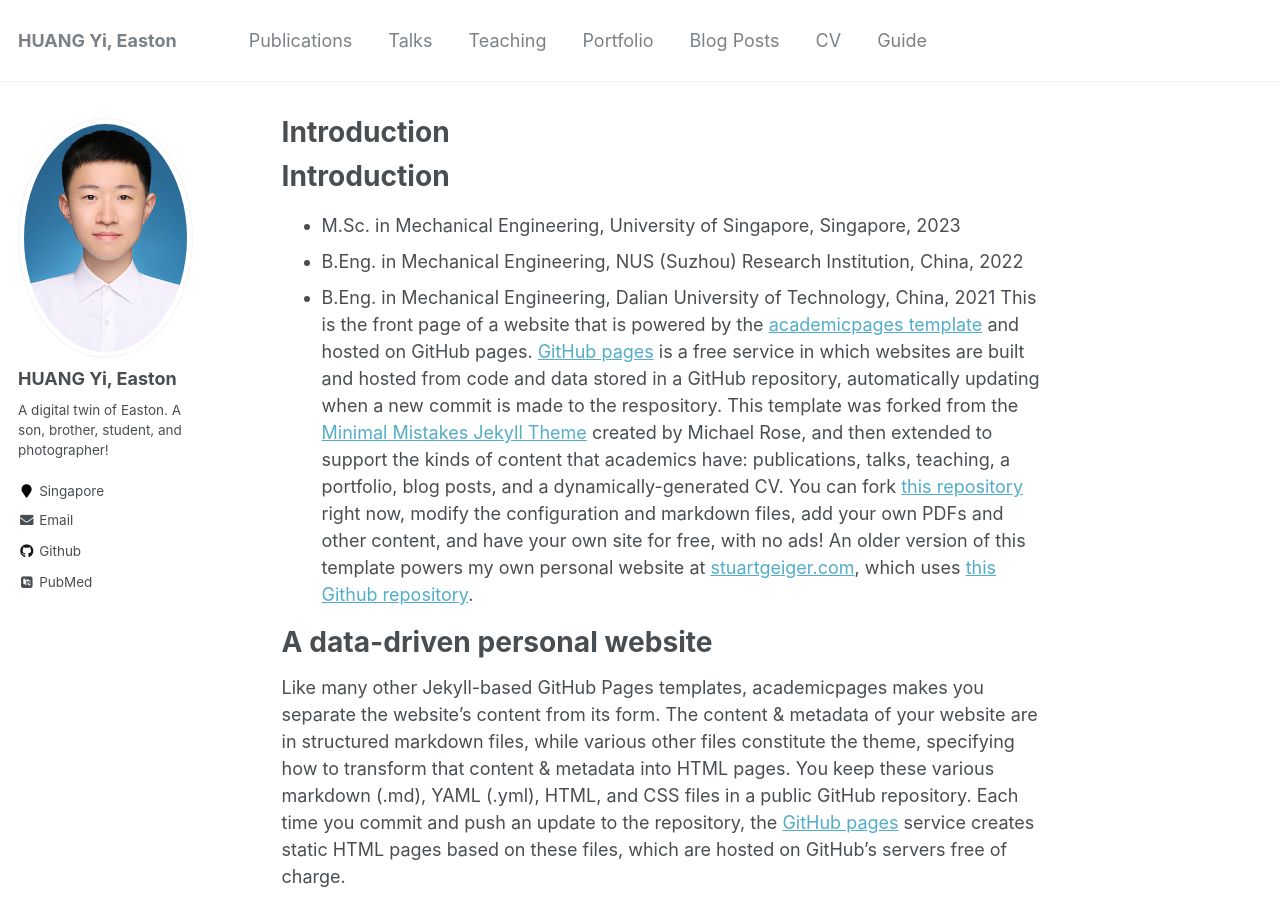
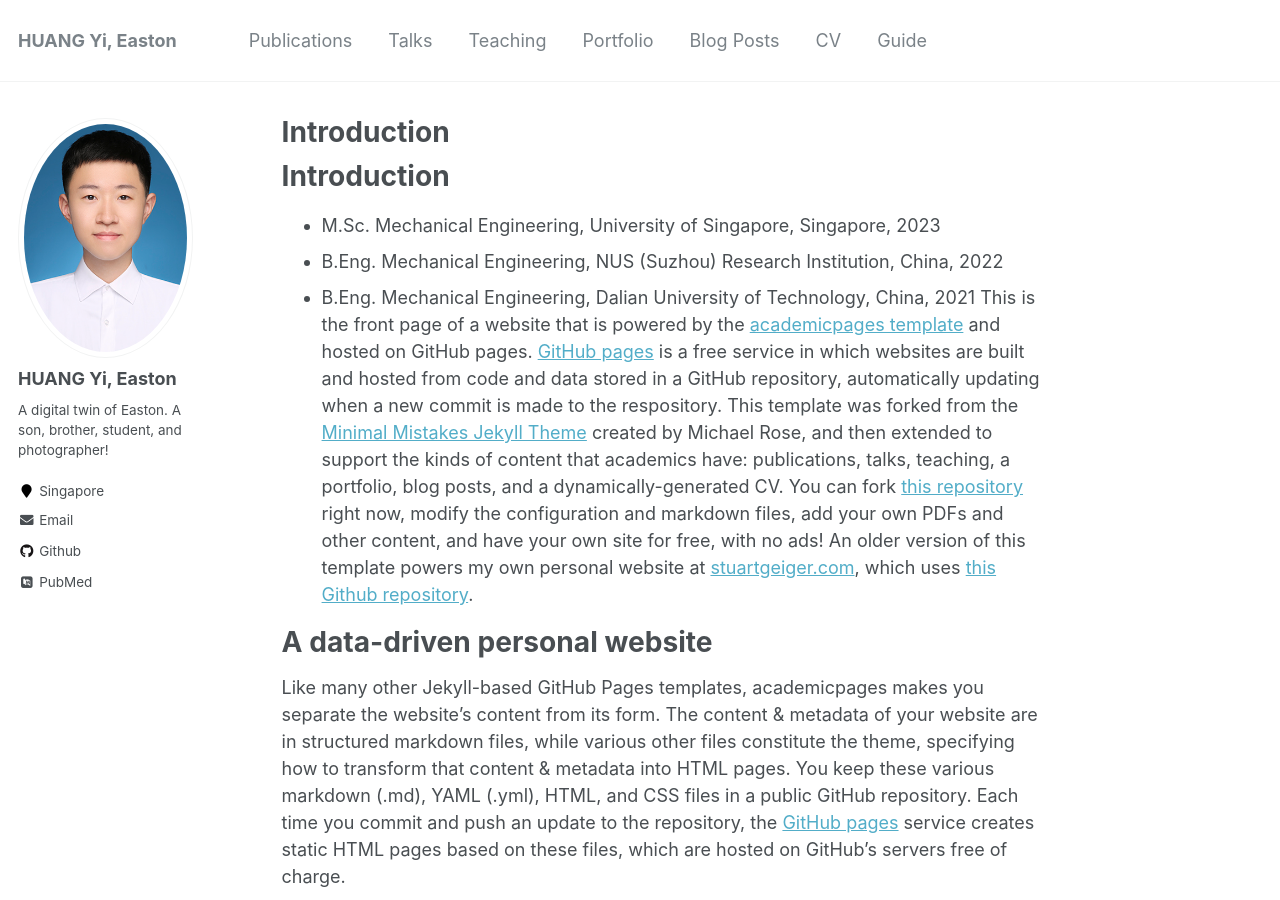
Before and after one commit to easton-hy/easton-hy.github.io, a Jekyll site: the page built from _pages/about.md, in a window 1280 px wide and 900 px high. Built offline with Jekyll 4.4.1, drawn with Linux system fonts in a browser that asks for light colours; some web fonts are replaced.

```diff
--- a/_pages/about.md
+++ b/_pages/about.md
@@ -9,9 +9,9 @@ redirect_from:
 ---
 Introduction
 ======
-* M.Sc. in Mechanical Engineering, University of Singapore, Singapore, 2023
-* B.Eng. in Mechanical Engineering, NUS (Suzhou) Research Institution, China, 2022
-* B.Eng. in Mechanical Engineering, Dalian University of Technology, China, 2021
+* M.Sc. Mechanical Engineering, University of Singapore, Singapore, 2023
+* B.Eng. Mechanical Engineering, NUS (Suzhou) Research Institution, China, 2022
+* B.Eng. Mechanical Engineering, Dalian University of Technology, China, 2021
 This is the front page of a website that is powered by the [academicpages template](https://github.com/academicpages/academicpages.github.io) and hosted on GitHub pages. [GitHub pages](https://pages.github.com) is a free service in which websites are built and hosted from code and data stored in a GitHub repository, automatically updating when a new commit is made to the respository. This template was forked from the [Minimal Mistakes Jekyll Theme](https://mmistakes.github.io/minimal-mistakes/) created by Michael Rose, and then extended to support the kinds of content that academics have: publications, talks, teaching, a portfolio, blog posts, and a dynamically-generated CV. You can fork [this repository](https://github.com/academicpages/academicpages.github.io) right now, modify the configuration and markdown files, add your own PDFs and other content, and have your own site for free, with no ads! An older version of this template powers my own personal website at [stuartgeiger.com](http://stuartgeiger.com), which uses [this Github repository](https://github.com/staeiou/staeiou.github.io).
 
 A data-driven personal website
```
